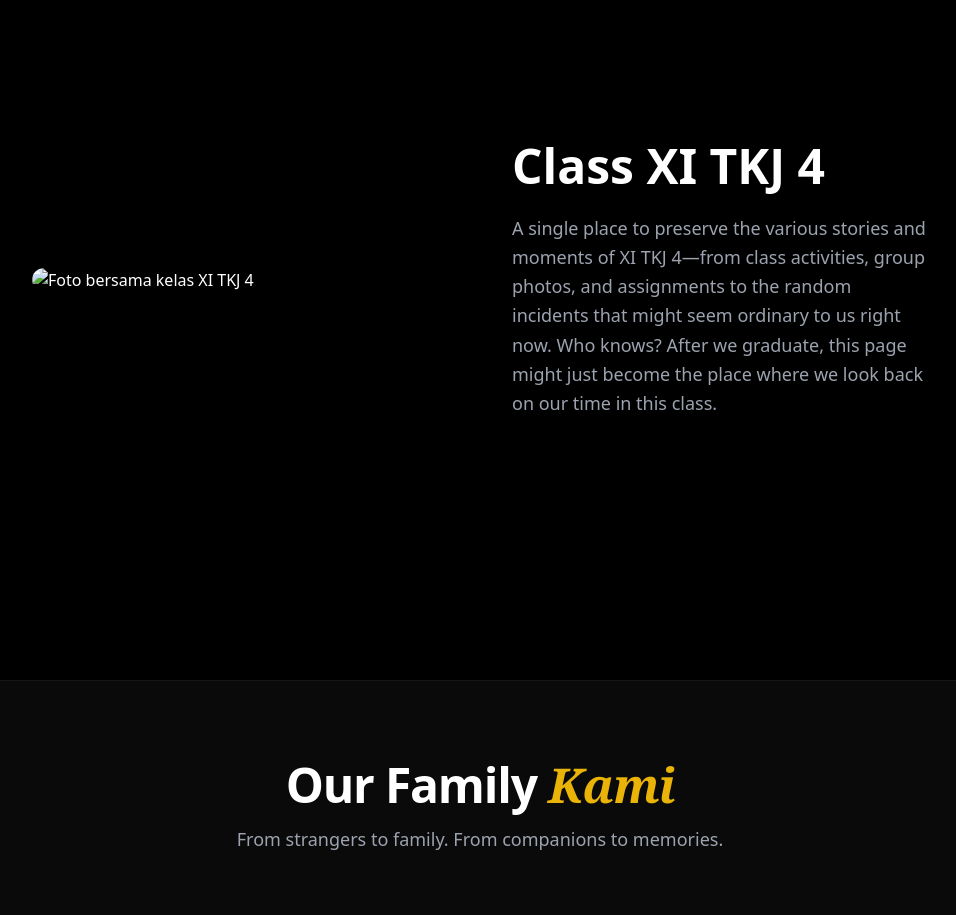
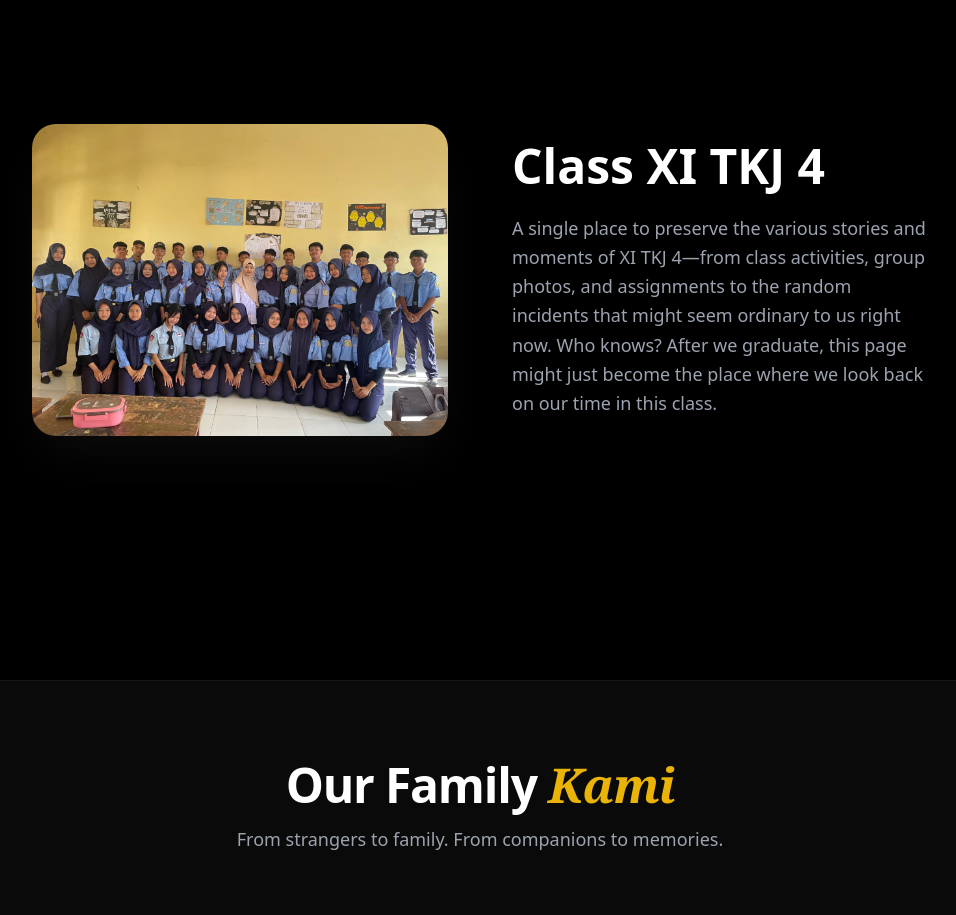
Before and after one commit to Zidannz22/tugas_web_kelas, a plain HTML site: page index.html in a window 1280 px wide. Shown: the part 920-1835 px from the top of the page, without its empty margins (160-1116 px from the left). Drawn offline with nearby package versions, Linux system fonts and the light colour scheme; the site is published under a folder, as on GitHub Pages, so addresses that start at the root find nothing.

Commit message:
rename path images 2

```diff
--- a/index.html
+++ b/index.html
@@ -56,7 +56,7 @@
     <section class="min-h-screen flex items-center justify-center py-20 px-4">
         <div class="max-w-4xl mx-auto grid md:grid-cols-2 gap-16 items-center">
             <div class="reveal">
-                <img src="/public/foto-kelas.jpeg" alt="Foto bersama kelas XI TKJ 4" class="w-full rounded-3xl shadow-2xl shadow-white/5">
+                <img src="public/foto-kelas.jpeg" alt="Foto bersama kelas XI TKJ 4" class="w-full rounded-3xl shadow-2xl shadow-white/5">
             </div>
             <div class="reveal delay-200">
                 <h2 class="text-4xl md:text-5xl font-semibold mb-6">Class XI TKJ 4</h2>
```
